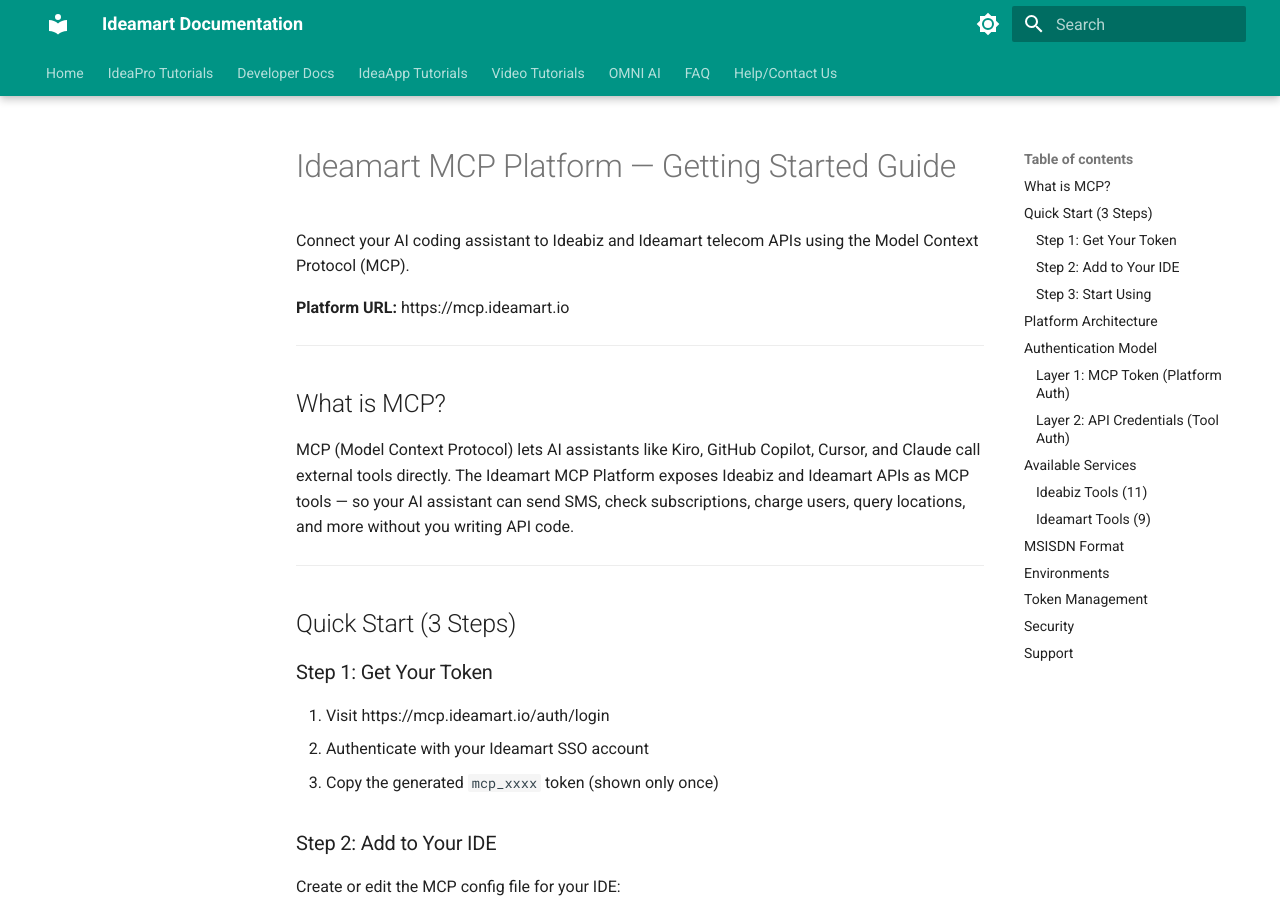
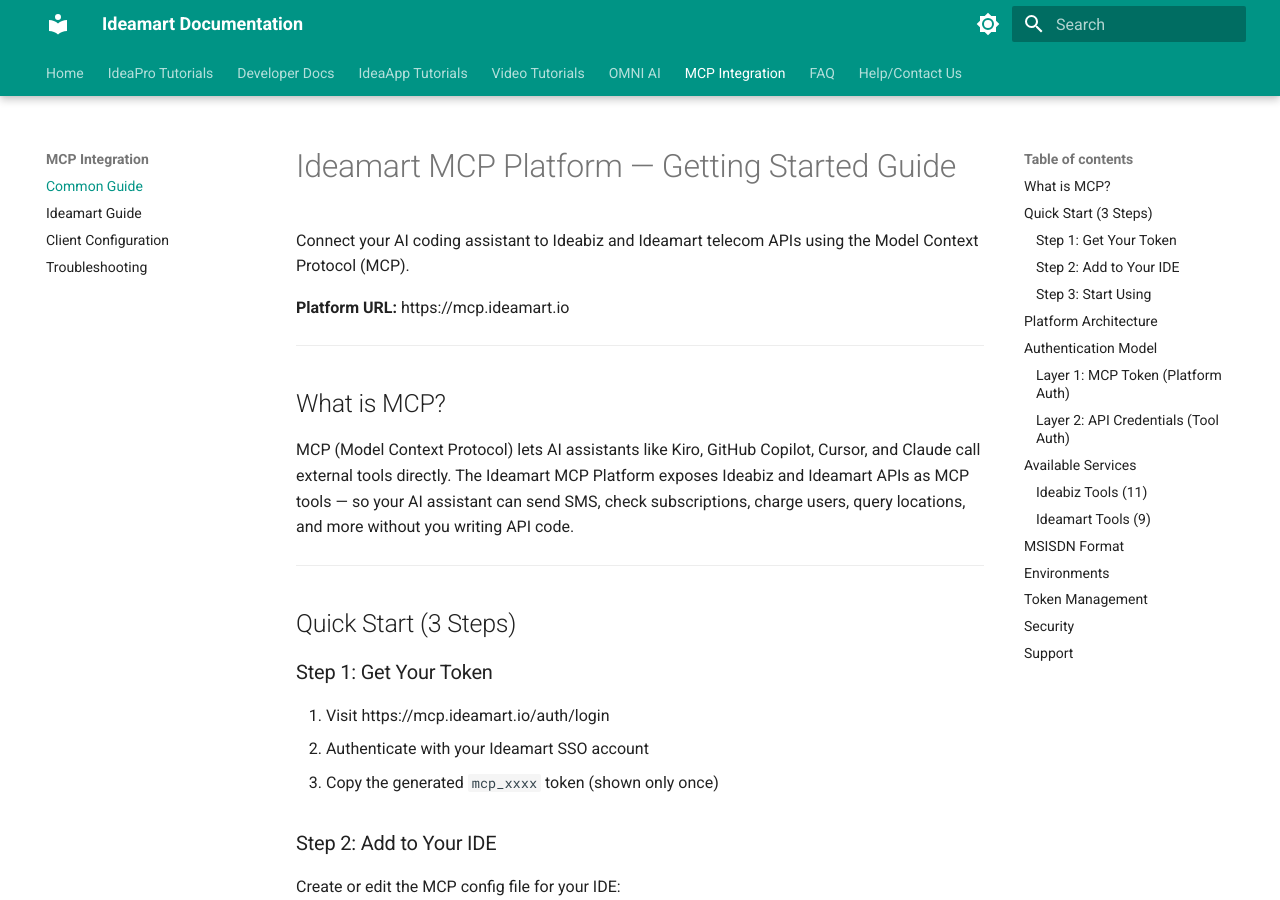
Before and after one commit to ideabizmart/Docs-Ideamart-v2, an MkDocs documentation site: the page built from docs/MCP/guide-common.md, in a window 1280 px wide and 900 px high. Built offline with MkDocs 1.6.1 and Material for MkDocs 9.7.7, drawn with Linux system fonts in a browser that asks for light colours.

Commit message:
Update mkdocs.yml

```diff
--- a/mkdocs.yml
+++ b/mkdocs.yml
@@ -24,6 +24,11 @@ nav:
       - "IdeaApp Voting": ideaapp-tutorials/voting.md
   - Video Tutorials: video-tutorials.md
   - OMNI AI: omni-ai.md
+  - MCP Integration:
+      - "Common Guide": MCP/guide-common.md
+      - "Ideamart Guide": MCP/guide-ideamart.md
+      - "Client Configuration": MCP/mcp-client-config.md
+      - "Troubleshooting": MCP/troubleshooting.md
   - FAQ: faq.md
   - Help/Contact Us: help.md
 
```
